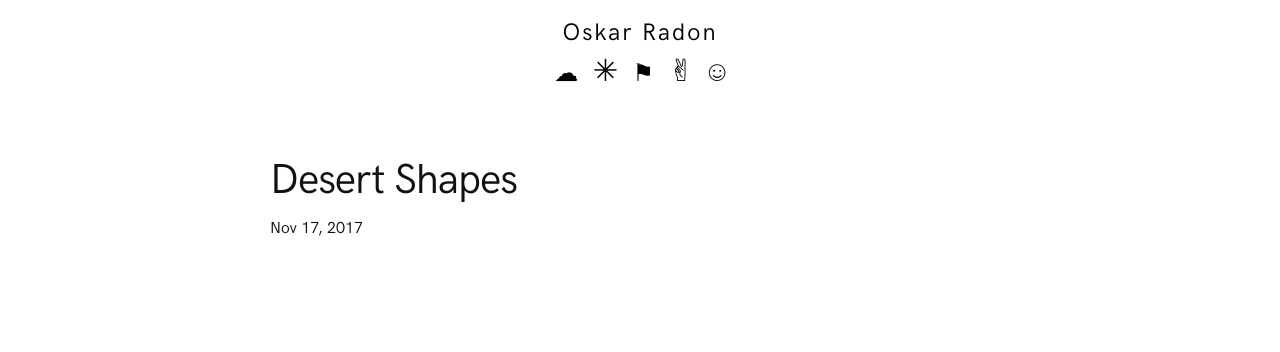
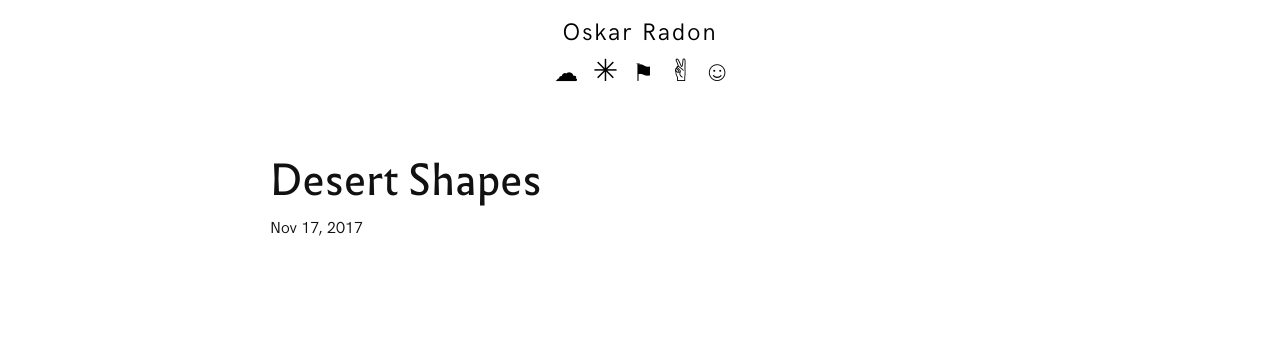
Before and after one commit to oskarradon/oskarradon.github.io-old, a Jekyll site: the page built from _posts/2017-11-16-desert-shapes.markdown, in a window 1280 px wide. Shown: the top 352 px of the page. Built offline with Jekyll 4.4.1, drawn with Linux system fonts in a browser that asks for light colours.

Commit message:
add infini font

```diff
--- a/_sass/partials/_layout.scss
+++ b/_sass/partials/_layout.scss
@@ -145,7 +145,8 @@
 
 .post-title {
   @include relative-font-size(2.625);
-  letter-spacing: -1px;
+  font-family: "Infini";
+  // letter-spacing: -1px;
   line-height: 1;
 
   @include media-query($on-laptop) {
--- a/_sass/theme.scss
+++ b/_sass/theme.scss
@@ -6,6 +6,12 @@
   font-family: 'HK Grotesk';
   src:  url('fonts/HKGrotesk-Regular.woff2') format('woff2'),
         url('fonts/HKGrotesk-Regular.woff') format('woff');
+}
+
+@font-face {
+  font-family: 'Infini';
+  src:  url('fonts/Infini-Regular.woff2') format('woff2'),
+        url('fonts/Infini-Regular.woff') format('woff');
 }
 
 // Define defaults for each variable.
```
Also changed, not shown: assets/fonts/Infini-Regular.woff (added), assets/fonts/Infini-Regular.woff2 (added).
